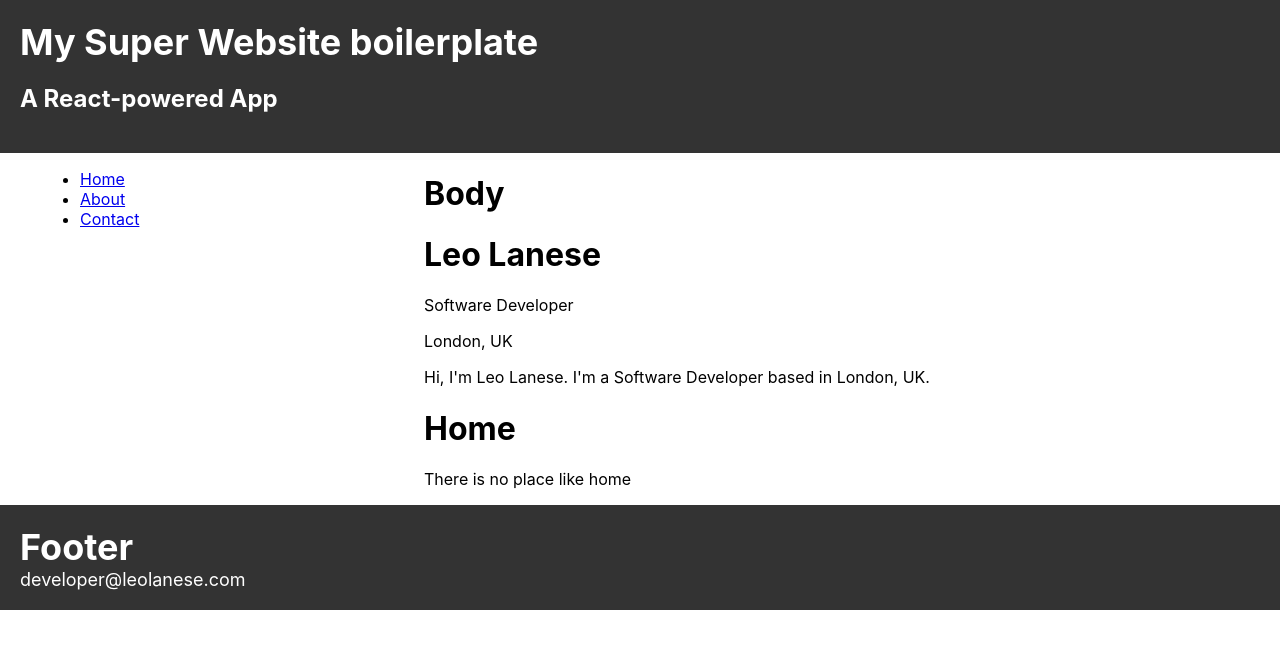
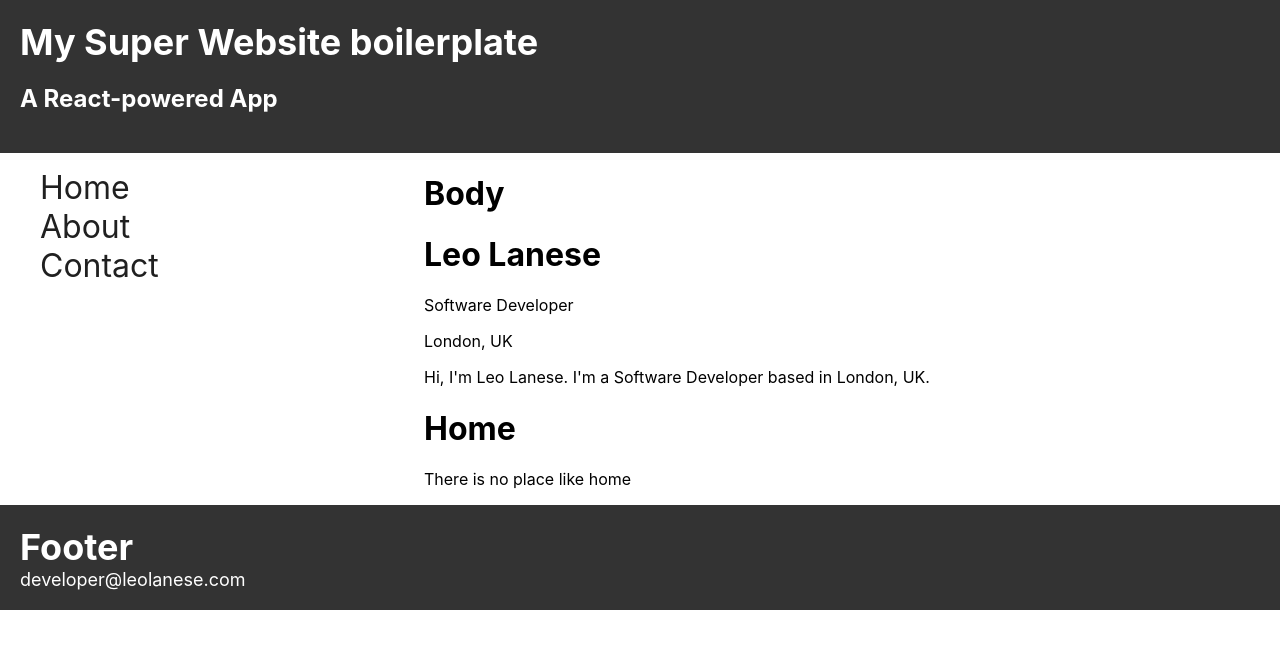
Before and after one commit to leolanese/React-layout-boilerplate, a React (Create React App) app: page / in a window 1280 px wide. Shown: the top 648 px of the page. Built offline with nearby package versions, Linux system fonts and the light colour scheme.

Commit message:
Styling Navigation

```diff
--- a/src/Components/Navigation.js
+++ b/src/Components/Navigation.js
@@ -9,7 +9,7 @@ function Navigation({ navigationLinks }) {
 
   return (
     <nav>
-      <ul>
+      <ul className="navigation-list">
         {navigationLinks.map((link, index) => (
           <li key={index}>
             <Link to={link.url}>{link.text}</Link>
--- a/src/Containers/App.css
+++ b/src/Containers/App.css
@@ -74,3 +74,19 @@ html, body, #root {
 .body-right {
   width: 68%;
 }
+
+.navigation-list {
+  list-style: none;
+  margin-top: 15px;
+  padding: 0;
+  font-size: 2em;
+}
+
+.navigation-item {
+  margin-right: 1rem;
+}
+
+.navigation-item, ui, li, a {
+  text-decoration: none;
+  color: rgb(32, 32, 32);
+}
```
